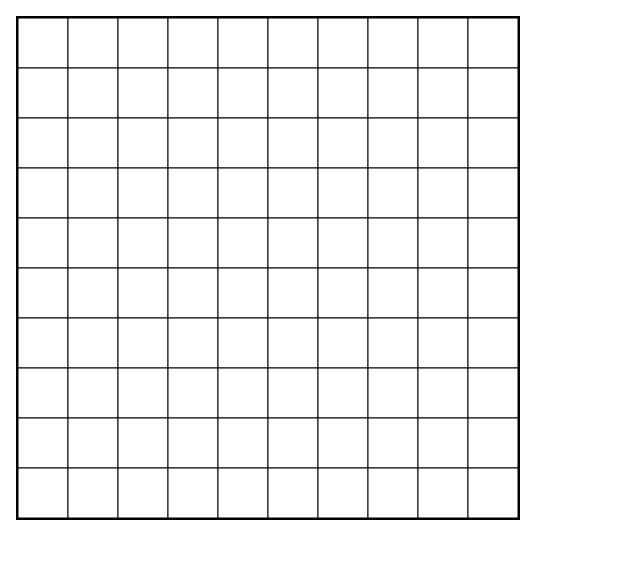
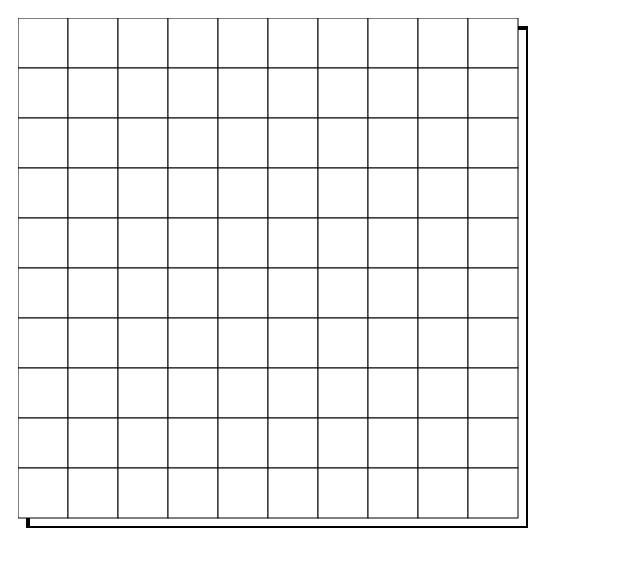
Before and after one commit to hgarfinkle/polyominoes, a SvelteKit app: page / in a window 1280 px wide. Shown: the top 566 px of the page, without its empty margins (0-640 px from the left). Built offline with nearby package versions, Linux system fonts and the light colour scheme.

Commit message:
make variables for size

```diff
--- a/src/routes/Grid.svelte
+++ b/src/routes/Grid.svelte
@@ -1,12 +1,16 @@
 <script>
     const inset = 10
+    const squareSize = 50
+    const gridSize = 10
 </script>
 
-<svg width=600 height=600>
-    <rect width=500 height=500 x={inset} y={inset} style="fill:white;stroke-width:4;stroke:black"/>
-    {#each {length: 10}, row }
-        {#each {length: 10}, column }
-            <rect width=50 height=50 x={row * 50 + inset} y={column * 50 + inset} style="fill:white;stroke-width:1;stroke:black" />
+<svg width={squareSize * gridSize + 2 * inset} height={squareSize * gridSize + 2 * inset}>
+    <svg x={inset} y={inset}>
+    <rect width={squareSize * gridSize} height={squareSize * gridSize} x={inset} y={inset} style="fill:white;stroke-width:4;stroke:black" />
+        {#each {length: gridSize}, row }
+            {#each {length: gridSize}, column }
+                <rect width={squareSize} height={squareSize} x={row * squareSize} y={column * squareSize} style="fill:white;stroke-width:1;stroke:black" />
+            {/each}
         {/each}
-    {/each}
+    </svg>
 </svg>
```
